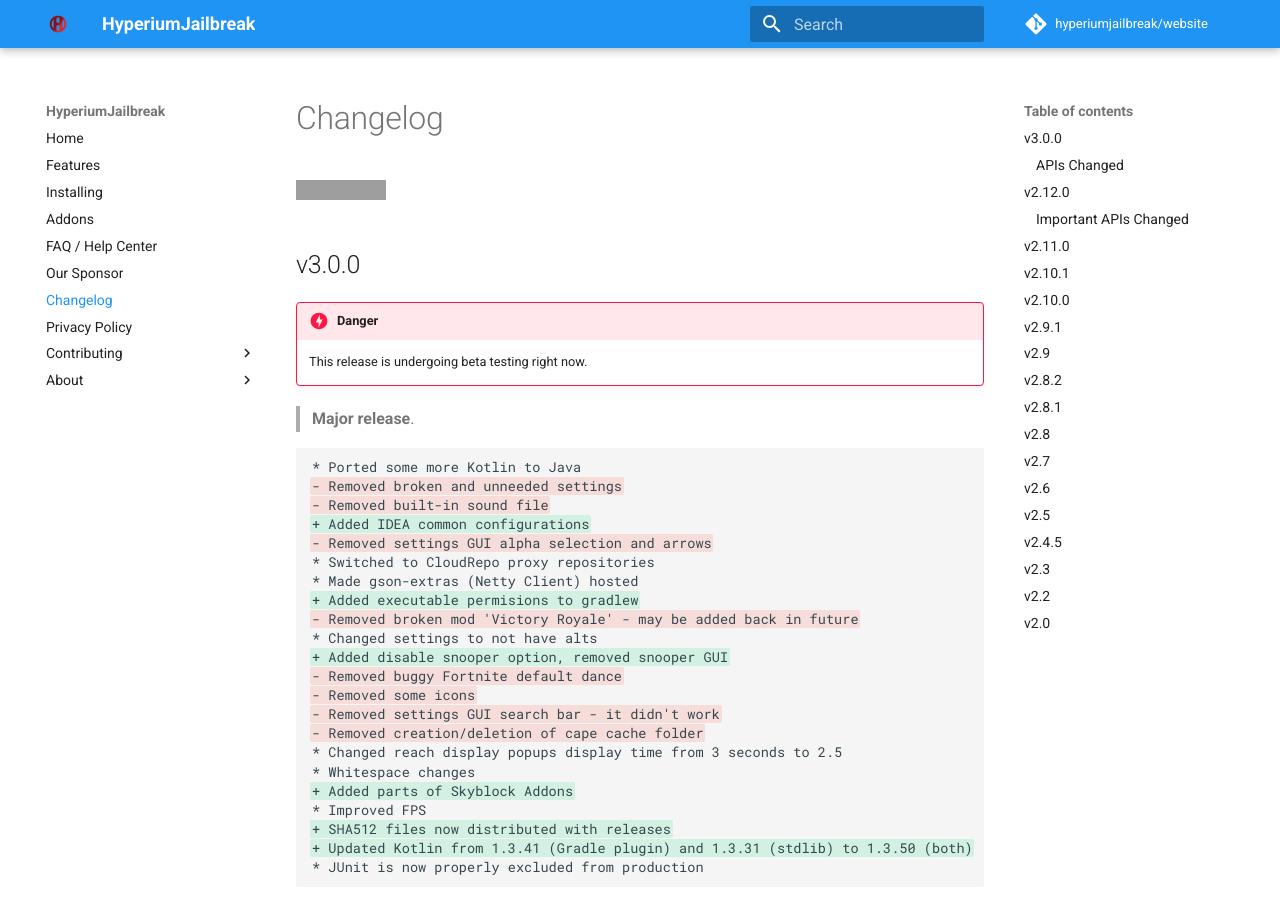
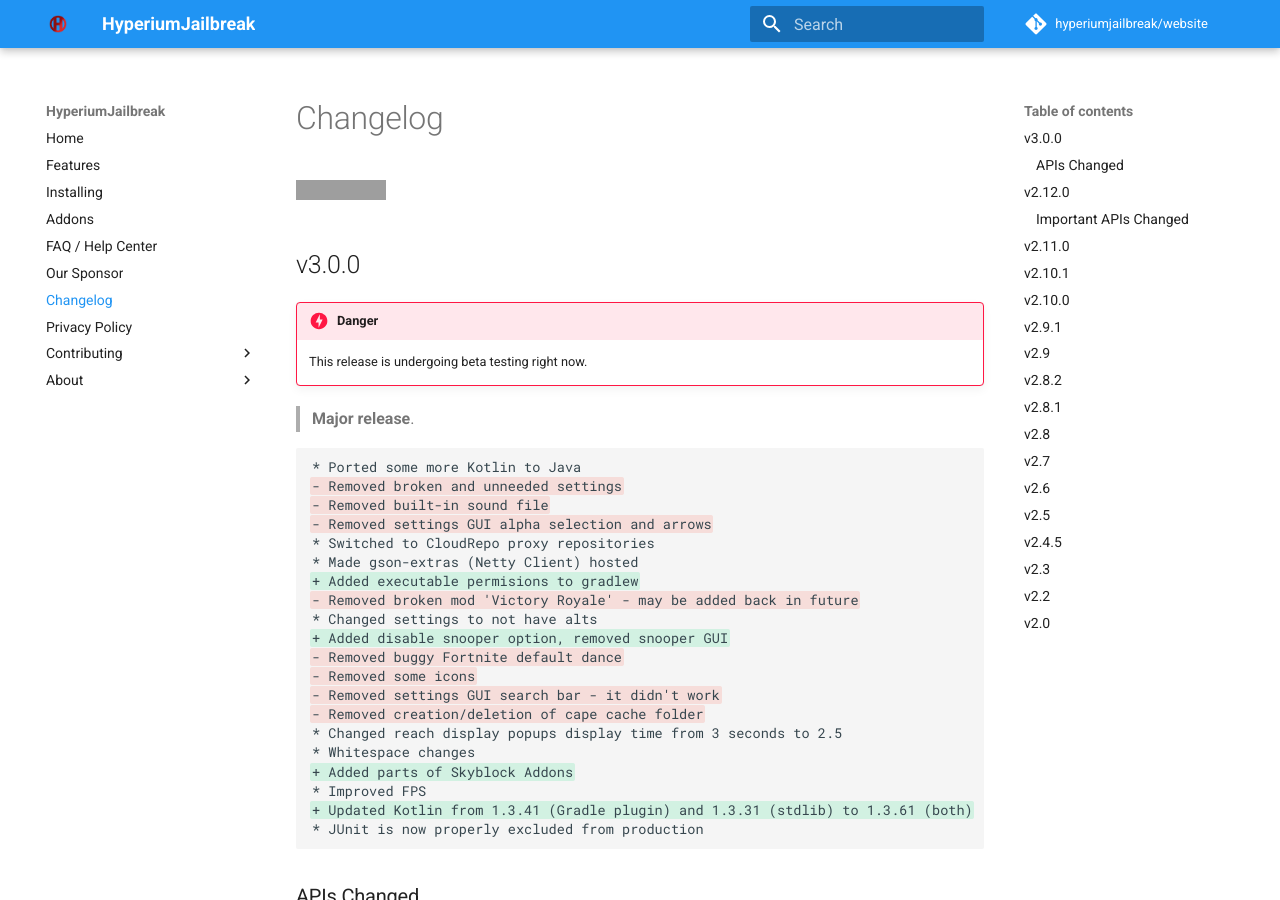
Before and after one commit to hyperiumjailbreak/hyperiumjailbreak.github.io, an MkDocs documentation site: the page built from docs/changelog.md, in a window 1280 px wide and 900 px high. Built offline with MkDocs 1.6.1 and Material for MkDocs 9.7.7, drawn with Linux system fonts in a browser that asks for light colours; comment, search, counter and statistics services are not loaded; grey boxes are pictures that could not be loaded.

Commit message:
Update changelog.md

````diff
--- a/docs/changelog.md
+++ b/docs/changelog.md
@@ -13,7 +13,6 @@
 * Ported some more Kotlin to Java
 - Removed broken and unneeded settings
 - Removed built-in sound file
-+ Added IDEA common configurations
 - Removed settings GUI alpha selection and arrows
 * Switched to CloudRepo proxy repositories
 * Made gson-extras (Netty Client) hosted
@@ -29,8 +28,7 @@
 * Whitespace changes
 + Added parts of Skyblock Addons
 * Improved FPS
-+ SHA512 files now distributed with releases
-+ Updated Kotlin from 1.3.41 (Gradle plugin) and 1.3.31 (stdlib) to 1.3.50 (both)
++ Updated Kotlin from 1.3.41 (Gradle plugin) and 1.3.31 (stdlib) to 1.3.61 (both)
 * JUnit is now properly excluded from production
 ```
 
````
